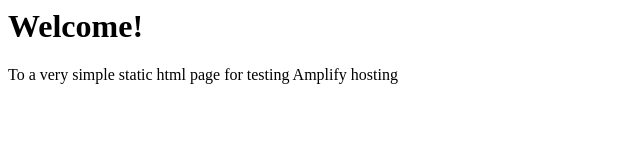
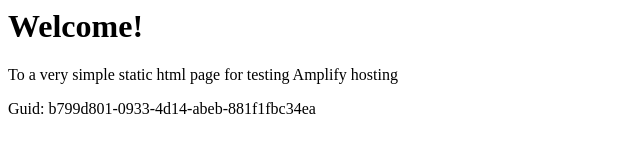
Before and after one commit to aws-aemilia-bah/Github-PR-Commit-Integration-Test-DoNotTouch-GitHubAutoBuildCanaryTest-v1-preprod-me-south-1, a website: page src/index.html in a window 1280 px wide. Shown: the whole page, without its empty margins (0-640 px from the left). Drawn offline with Linux system fonts and the light colour scheme.

Commit message:
commit from integ tests

```diff
--- a/src/index.html
+++ b/src/index.html
@@ -1,3 +1,5 @@
+
+
 <html lang="en">
 
 <head>
@@ -10,6 +12,6 @@
 <body>
     <h1>Welcome!</h1>
     <p>To a very simple static html page for testing Amplify hosting</p>
-</body>
+    <p>Guid: b799d801-0933-4d14-abeb-881f1fbc34ea</p></body>
 
 </html>
```
